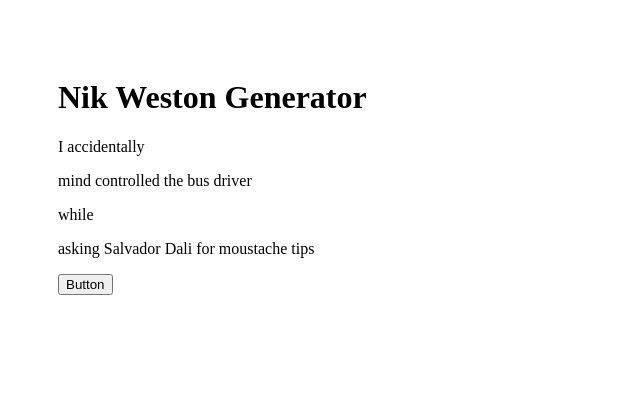
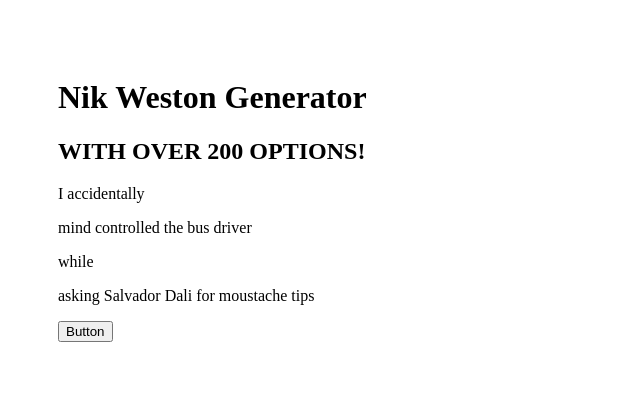
Before and after one commit to icklebognok/Nik-weston-gen, a plain HTML site: page index.html in a window 1280 px wide. Shown: the whole page, without its empty margins (0-640 px from the left). Drawn offline with Linux system fonts and the light colour scheme.

Commit message:
Update index.html

```diff
--- a/index.html
+++ b/index.html
@@ -8,6 +8,7 @@
 <body>
 	<div style="padding: 50px;">
 		<h1>Nik Weston Generator</h1>
+		<h2>WITH OVER 200 OPTIONS!</h2>
 		I accidentally <p id="partA"></p> while <p id="partB"></p>
 		<button onclick="activate()">Button</button>
 	</div>
```
